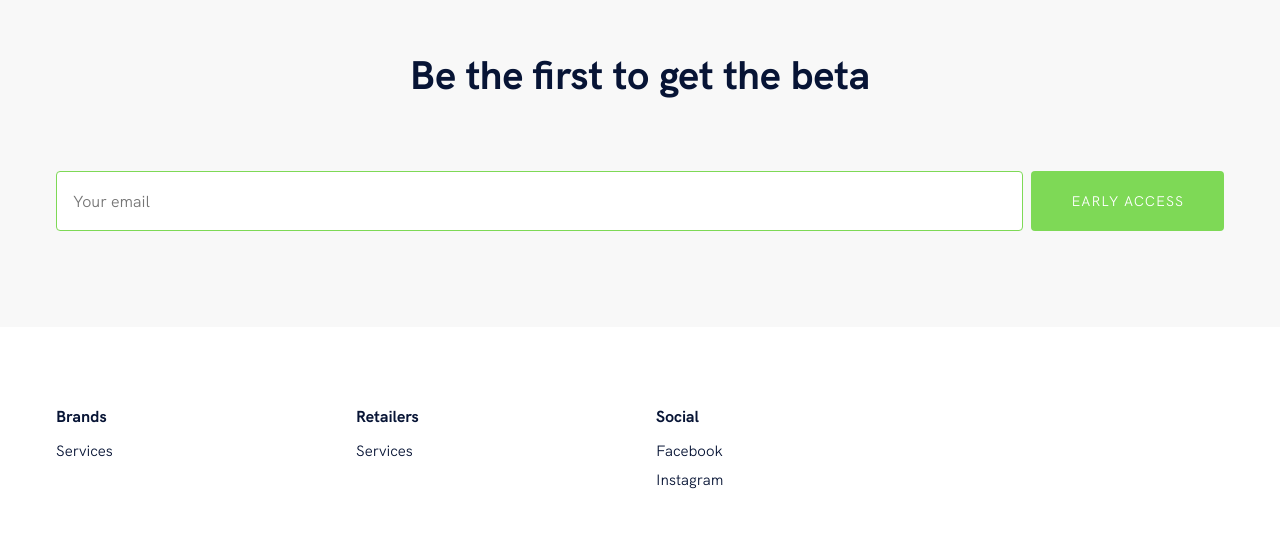
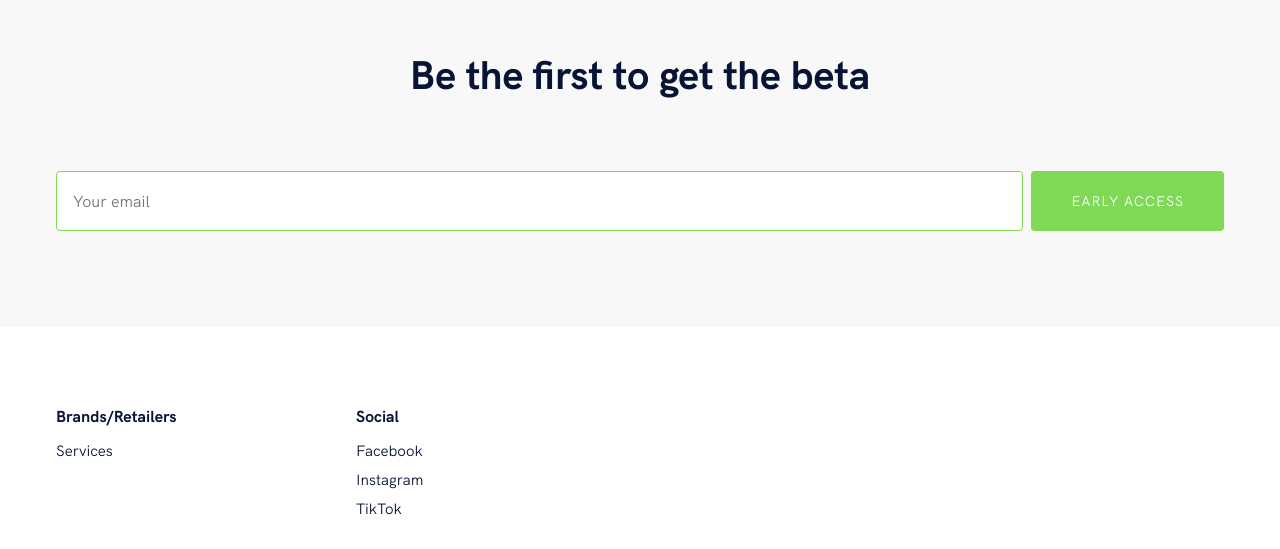
Before and after one commit to TheStartupLife/prettypennyio, a Gatsby site: page / in a window 1280 px wide. Shown: the part 1516-2065 px from the top of the page. Built offline with nearby package versions, Linux system fonts and the light colour scheme; Gatsby itself is replaced by a stand-in of ours.

Commit message:
updated footer links to make sure they open in new tabs, and removed unneccsary column

```diff
--- a/src/components/sections/footer.js
+++ b/src/components/sections/footer.js
@@ -7,15 +7,9 @@ const Footer = () => (
   <FooterWrapper id="footer">
     <FooterColumnContainer>
       <FooterColumn>
-        <span>Brands</span>
+        <span>Brands/Retailers</span>
         <ul>
-          <a href="https://partner.prettypenny.io"><li>Services</li></a>
-        </ul>
-      </FooterColumn>
-      <FooterColumn>
-        <span>Retailers</span>
-        <ul>
-          <a href="https://partner.prettypenny.io"><li>Services</li></a>
+          <a Target="_blank" href="https://partner.prettypenny.io"><li>Services</li></a>
         </ul>
       </FooterColumn>
       {/* <FooterColumn>
@@ -28,8 +22,9 @@ const Footer = () => (
       <FooterColumn>
         <span>Social</span>
         <ul>
-          <a href="https://facebook.com/prettypennyio"><li>Facebook</li></a>
-          <a href="https://instagram.com/prettypenny.io"><li>Instagram</li></a>
+          <a Target="_blank" href="https://facebook.com/prettypennyio"><li>Facebook</li></a>
+          <a Target="_blank" href="https://instagram.com/prettypenny.io"><li>Instagram</li></a>
+          <a Target="_blank" href="https://TikTok.com/@prettypenny.io"><li>TikTok</li></a>
         </ul>
       </FooterColumn>
     </FooterColumnContainer>
```
